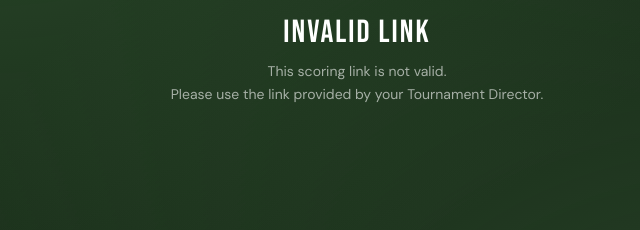
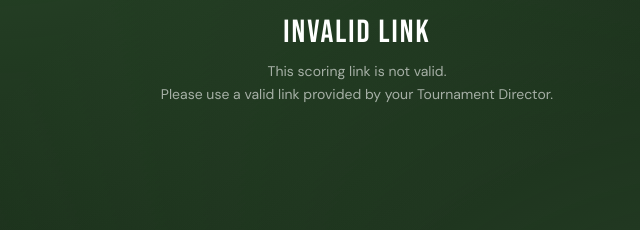
Before and after one commit to jackgillispie/disc_golf_scoring_and_leaderboard_2026, a website: page app_files_for_netlify/app/index.html in a window 1280 px wide. Shown: the part 342-572 px from the top of the page, 283-923 px from the left. Drawn offline with Linux system fonts and the light colour scheme.

```diff
--- a/app_files_for_netlify/app/index.html
+++ b/app_files_for_netlify/app/index.html
@@ -787,7 +787,7 @@
                 <div class="error-icon">&#9888;</div>
                 <div class="error-title">Invalid Link</div>
                 <p class="error-msg">
-                    This scoring link is not valid.<br />Please use the link
+                    This scoring link is not valid.<br />Please use a valid link
                     provided by your Tournament Director.
                 </p>
             </div>
@@ -1493,7 +1493,7 @@
             //
             let S;
             game_state_cache = localStorage.getItem("game_state_cache");
-            // checks if not present
+
             if (!game_state_cache) {
                 S = {
                     tournName: "",
@@ -1583,9 +1583,7 @@
             // ============================================================
             // SETUP
             // ============================================================
-            //
-            // Adding submit to localStorage so the user gets saved
-            //
+
             function startRound() {
                 const p1 = document.getElementById("p1").value.trim();
                 const p2 = document.getElementById("p2").value.trim();
@@ -1605,9 +1603,7 @@
                 S.submitted = new Array(18).fill(false);
                 S.currentHole = 0;
 
-                //
                 localStorage.setItem("game_state_cache", JSON.stringify(S));
-                //
 
                 document.getElementById("team-names-display").textContent =
                     p1 + " & " + p2;
@@ -1624,6 +1620,7 @@
             // ============================================================
             // SCREEN HELPERS
             // ============================================================
+
             function show(id) {
                 document.getElementById(id).style.display = "block";
             }
@@ -1634,6 +1631,7 @@
             // ============================================================
             // PROGRESS DOTS
             // ============================================================
+
             function buildProgress() {
                 const el = document.getElementById("hole-progress");
                 el.innerHTML = "";
@@ -1662,6 +1660,7 @@
             // ============================================================
             // MINI SCORECARD
             // ============================================================
+
             function buildMini() {
                 const tb = document.getElementById("mini-body");
                 tb.innerHTML = "";
@@ -1711,8 +1710,6 @@
             // RENDER HOLE
             // ============================================================
             function renderHole() {
-                // 4.30 modified logic to strict comparison for true
-                // and specific check / add for pending
                 const h = HOLES[S.currentHole];
                 document.getElementById("hole-num-display").textContent = h.n;
                 document.getElementById("hole-par-display").textContent =
@@ -1721,10 +1718,7 @@
                     h.dist + " ft";
                 if (S.scores[S.currentHole] === null)
                     S.scores[S.currentHole] = h.par;
-                //5.1o moving to render
-                // 5.4 hoping this changes the mini when we  move
-                // w = document.getElementById("mc-" + S.currentHole);
-                // w.className = "cell-nav";
+
                 updateScoreDisplay(S.scores[S.currentHole], h.par);
                 const btn = document.getElementById("submit-hole-btn");
                 if (S.submitted[S.currentHole] === true) {
@@ -1740,9 +1734,6 @@
                 btn.disabled = false;
                 renderTotals();
                 updateProgress();
-                //5.10
-                // 5.7 removing updateNavBtns
-                // updateNavBtns();
             }
 
             // ============================================================
@@ -2074,7 +2065,7 @@
             async function processQueue() {
                 console.log("ProcessQueue started");
                 // Look through all 18 holes for anything marked "pending"
-                // 5.4 check active_syncing and do nothing if AKfycbyi2F9Xpo8Bw6oRuvtyrjVbPTumVsJTLp8QfjuwPZCHl3EMuo
+                // 5.4 check active_syncing and do nothing if so
                 if (globalThis.active_syncing === true) {
                     return;
                 }
@@ -2091,9 +2082,7 @@
                                 "game_state_cache",
                                 JSON.stringify(S),
                             );
-                            // 5.4 making top indicator show completion
-                            //
-                            //
+
                             // if..else handle case where navigation to new game happens
                             // and element doesn't exist
                             dot_exists = document.getElementById("dot-" + i);
@@ -2112,12 +2101,7 @@
                                     resolve();
                                 }, 1000);
                             });
-                            // setStatus("online", `Sync Hole ${i + 1} complete`);
-
-                            // change submit button ui here ?
                         } else {
-                            // 5.7 changing styles
-                            //
                             await new Promise((resolve) => {
                                 setStatus(
                                     "error",
@@ -2132,8 +2116,6 @@
                 }
                 globalThis.active_syncing = false;
             }
-
-            // 4.30
         </script>
     </body>
 </html>
```
